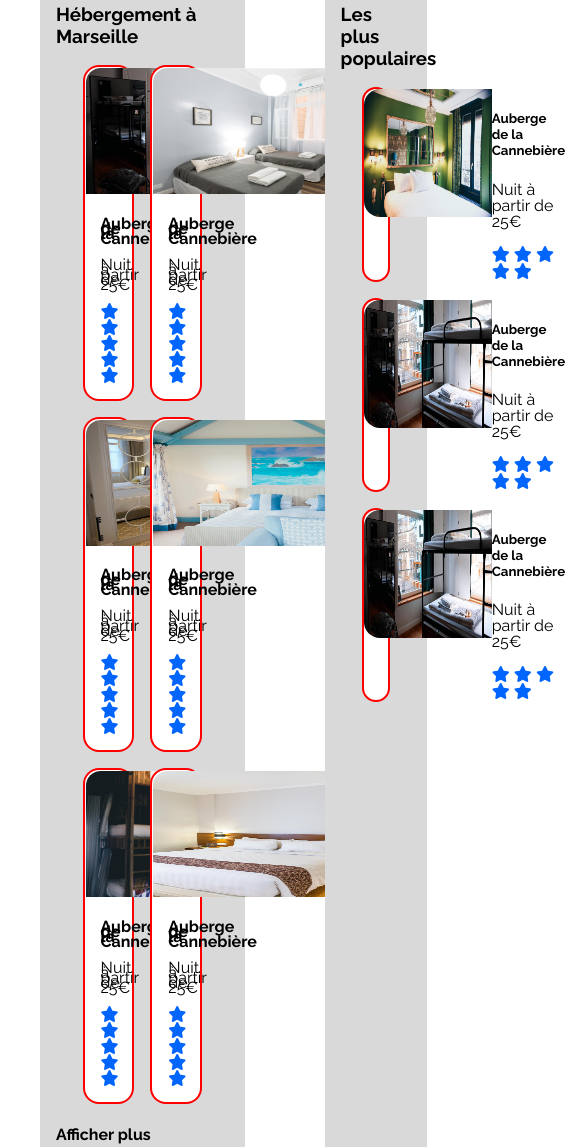
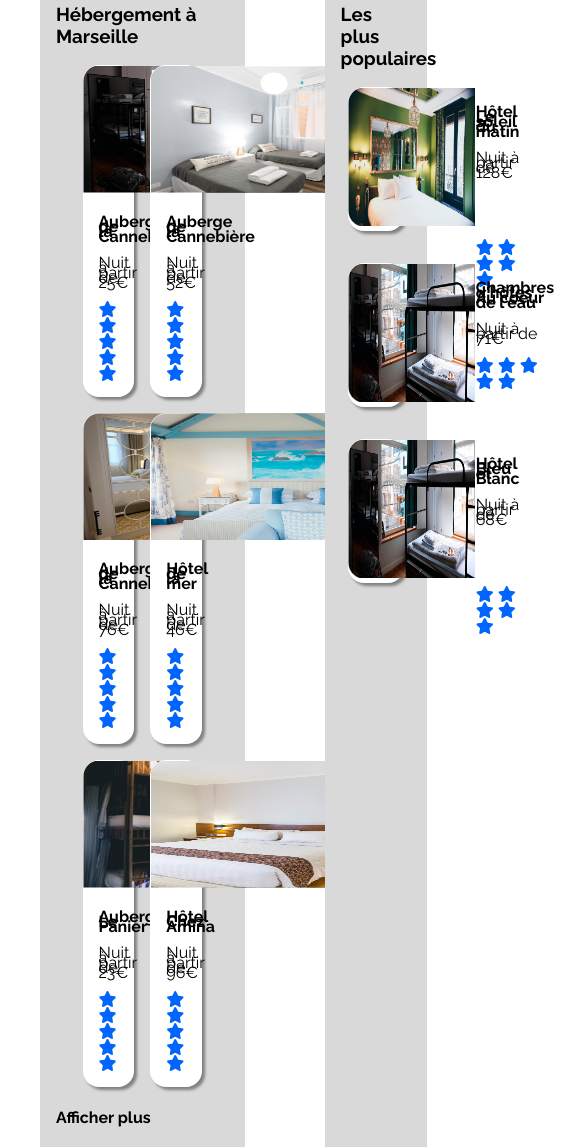
Before and after one commit to semiovic/BOUROUMA_semi_2_22-12-2022, a plain HTML site: page index.html in a window 390 px wide. Shown: the part 603-1750 px from the top of the page, 585 px wide, since content can reach past the window. Drawn offline with Linux system fonts and the light colour scheme.

Commit message:
FINISH SITE ONLY 1 PROB + NEED RESPONSIVE

```diff
--- a/css/style.css
+++ b/css/style.css
@@ -157,16 +157,16 @@ nav a:hover {
 
 /* IMPOSSIBLE DE BACKGROUND */
 .card_hebergement {
-    border: red solid 2px;
+    box-shadow: 3px 3px 3px gray;
     width: 30%;
     background-color: white;
 }
 
 .card_hebergement img {
-    width: 16rem;
+    width: 16.35rem;
     border-radius: 16px 16px 0px 0px;
     height: 8rem;
-    padding: 2%;
+    padding: 1%;
 }
 
 .cards_marseille {
@@ -186,31 +186,47 @@ nav a:hover {
     display: flex;
     flex-direction: column;
     align-items: center;
-    gap: 16px;
+    gap: 32px;
+    margin-top: 16px;
 }
 
 /* GROS PROBLEME  */
 
 .card_popular_in {
-    border: red solid 2px;
+    box-shadow: 3px 3px 3px grey;
     background-color: white;
-    width: 40%;
+    width: 80%;
+    height: 9rem;
     display: flex;
-    line-height: 16px;
-
+    line-height: 5px;
 }
 
 .card_popular_in img {
     width: 8rem;
-    height: 8rem;
+    height: 8.7rem;
     border-radius: 16px 0 0 16px;
+    padding: 1%;
+}
+
+.stars {
+    margin-top: 4rem;
+}
+
+.text_popular {
 
 }
+
+.test {
+
+
+
+
+}
+
 
 /* MARSEILLE ACTIVITY */
 
 .activity_picture {
-    border: red solid 2px;
     display: flex;
     gap: 16px;
 }
@@ -223,7 +239,6 @@ nav a:hover {
 }
 
 .activity_picture div {
-    border: red solid 1px;
     display: flex;
     flex-direction: column;
     align-items: center;
@@ -235,15 +250,16 @@ nav a:hover {
 /* BOTTOM  */
 
 .bottom {
-    border: red solid 2px;
     background-color: #d9d9d9;
     display: flex;
-    gap: 20rem;
-    margin-left: 5rem;
+    gap: 12rem;
+    margin-left: 2rem;
+    margin-right: 2rem;
+
 }
 
-.test {
-    border: red solid 2px;
+.text_bottom {
+    margin-left: 12rem;
 }
 
 
--- a/index.html
+++ b/index.html
@@ -87,11 +87,10 @@
                     </div>
 
                     <div class="card_hebergement">
-                        <img src="images/image.hebergement/fred-kleber-gTbaxaVLvsg-unsplash.jpg"
-                            alt="auberge de la cannebiere">
+                        <img src="images/image.hebergement/fred-kleber-gTbaxaVLvsg-unsplash.jpg" alt="Hôtel du port">
                         <div class="text_hebergement">
                             <h4>Auberge de la Cannebière</h4>
-                                <p>Nuit à partir de 25€</p>
+                            <p>Nuit à partir de 52€</p>
                             <i class="fas fa-star blue_stars"></i>
                             <i class="fas fa-star blue_stars"></i>
                             <i class="fas fa-star blue_stars"></i>
@@ -102,10 +101,10 @@
 
                     <div class="card_hebergement">
                         <img src="images/image.hebergement/reisetopia-B8WIgxA_PFU-unsplash.jpg"
-                            alt="auberge de la cannebiere">
+                            alt="Hôtel Les mouettes">
                         <div class="text_hebergement">
                             <h4>Auberge de la Cannebière</h4>
-                                <p>Nuit à partir de 25€</p>
+                            <p>Nuit à partir de 76€</p>
                             <i class="fas fa-star blue_stars"></i>
                             <i class="fas fa-star blue_stars"></i>
                             <i class="fas fa-star blue_stars"></i>
@@ -115,11 +114,10 @@
                     </div>
 
                     <div class="card_hebergement">
-                        <img src="images/image.hebergement/annie-spratt-Eg1qcIitAuA-unsplash.jpg"
-                            alt="auberge de la cannebiere">
+                        <img src="images/image.hebergement/annie-spratt-Eg1qcIitAuA-unsplash.jpg" alt="Hôtel de la mer">
                         <div class="text_hebergement">
-                                <h4>Auberge de la Cannebière</h4>
-                                <p>Nuit à partir de 25€</p>
+                            <h4>Hôtel de la mer</h4>
+                            <p>Nuit à partir de 46€</p>
                             <i class="fas fa-star blue_stars"></i>
                             <i class="fas fa-star blue_stars"></i>
                             <i class="fas fa-star blue_stars"></i>
@@ -129,11 +127,10 @@
                     </div>
 
                     <div class="card_hebergement">
-                        <img src="images/image.hebergement/nicate-lee-kT-ZyaiwBe0-unsplash.jpg"
-                            alt="auberge de la cannebiere">
+                        <img src="images/image.hebergement/nicate-lee-kT-ZyaiwBe0-unsplash.jpg" alt="Auberge Le Panier">
                         <div class="text_hebergement">
-                                <h4>Auberge de la Cannebière</h4>
-                                <p>Nuit à partir de 25€</p>
+                            <h4>Auberge Le Panier</h4>
+                            <p>Nuit à partir de 23€</p>
                             <i class="fas fa-star blue_stars"></i>
                             <i class="fas fa-star blue_stars"></i>
                             <i class="fas fa-star blue_stars"></i>
@@ -144,10 +141,10 @@
 
                     <div class="card_hebergement">
                         <img src="images/image.hebergement/febrian-zakaria-sjvU0THccQA-unsplash.jpg"
-                            alt="auberge de la cannebiere">
+                            alt="Hôtel Chez Amina">
                         <div class="text_hebergement">
-                                <h4>Auberge de la Cannebière</h4>
-                                <p>Nuit à partir de 25€</p>
+                            <h4>Hôtel Chez Amina</h4>
+                            <p>Nuit à partir de 96€</p>
                             <i class="fas fa-star blue_stars"></i>
                             <i class="fas fa-star blue_stars"></i>
                             <i class="fas fa-star blue_stars"></i>
@@ -170,26 +167,11 @@
 
                     <div class="card_popular_in">
                         <img src="images/image.hebergement/emile-guillemot-Bj_rcSC5XfE-unsplash.jpg"
-                            alt="auberge de la cannebiere">
-                        <div>
-                            <h5>Auberge de la Cannebière</h5>
-                            <p>Nuit à partir de 25€</p>
-                            <i class="fas fa-star blue_stars"></i>
-                            <i class="fas fa-star blue_stars"></i>
-                            <i class="fas fa-star blue_stars"></i>
-                            <i class="fas fa-star blue_stars"></i>
-                            <i class="fas fa-star blue_stars"></i>
-                        </div>
-
-
-                    </div>
-
-                    <div class="card_popular_in">
-                        <img src="images/image.hebergement/marcus-loke-WQJvWU_HZFo-unsplash.jpg"
-                            alt="auberge de la cannebiere">
-                        <div>
-                            <h5>Auberge de la Cannebière</h5>
-                            <p>Nuit à partir de 25€</p>
+                            alt="Hôtel le soleil du matin">
+                        <div class="text_popular">
+                            <h4>Hôtel Le soleil du matin</h4>
+                            <p>Nuit à partir de 128€</p>
+                            <div class="stars">
                                 <i class="fas fa-star blue_stars"></i>
                                 <i class="fas fa-star blue_stars"></i>
                                 <i class="fas fa-star blue_stars"></i>
@@ -197,18 +179,39 @@
                                 <i class="fas fa-star blue_stars"></i>
                             </div>
                         </div>
+                    </div>
 
                     <div class="card_popular_in">
                         <img src="images/image.hebergement/marcus-loke-WQJvWU_HZFo-unsplash.jpg"
-                            alt="auberge de la cannebiere">
-                        <div>
-                            <h5>Auberge de la Cannebière</h5>
-                            <p>Nuit à partir de 25€</p>
+                            alt="Chambres d'hôtes Au coeur de l'eau">
+                        <div class="text_popular">
+                            <div class="test">
+                                <h4>Chambres d'hôtes Au coeur de l'eau</h4>
+                                <p>Nuit à partir de 71€</p>
+                            </div>
+
                             <i class="fas fa-star blue_stars"></i>
                             <i class="fas fa-star blue_stars"></i>
                             <i class="fas fa-star blue_stars"></i>
                             <i class="fas fa-star blue_stars"></i>
                             <i class="fas fa-star blue_stars"></i>
+
+                        </div>
+                    </div>
+
+                    <div class="card_popular_in">
+                        <img src="images/image.hebergement/marcus-loke-WQJvWU_HZFo-unsplash.jpg"
+                            alt="Hôtel Bleu et Blanc">
+                        <div class="text_popular">
+                            <h4>Hôtel Bleu et Blanc</h4>
+                            <p>Nuit à partir de 68€</p>
+                            <div class="stars">
+                                <i class="fas fa-star blue_stars"></i>
+                                <i class="fas fa-star blue_stars"></i>
+                                <i class="fas fa-star blue_stars"></i>
+                                <i class="fas fa-star blue_stars"></i>
+                                <i class="fas fa-star blue_stars"></i>
+                            </div>
                         </div>
                     </div>
 
@@ -248,20 +251,20 @@
 
     <footer>
         <div class="bottom">
-            <div class="test">
+            <div class="text_bottom">
                 <h4>A propos</h4>
                 <p>Fonctionnement du site</p>
                 <p>Conditions générales</p>
                 <p>Données et confidentialité</p>
             </div>
 
-            <div class="test">
+            <div>
                 <h4>Nos hébergement</h4>
                 <p>Charte qualité</p>
                 <p>Proposer votre hôtel</p>
             </div>
 
-            <div class="test">
+            <div>
                 <h4>Assistance</h4>
                 <p>Centre d'aide</p>
                 <p>Nous contacter</p>
```
Lines whose indentation alone changed are shown as unchanged.
